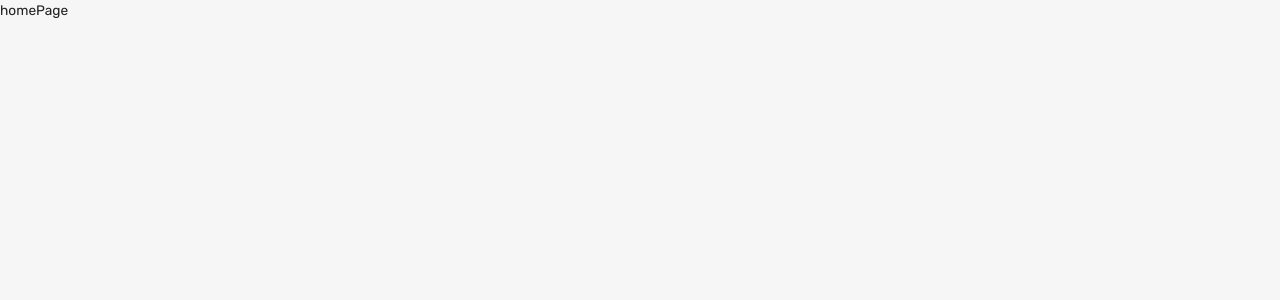
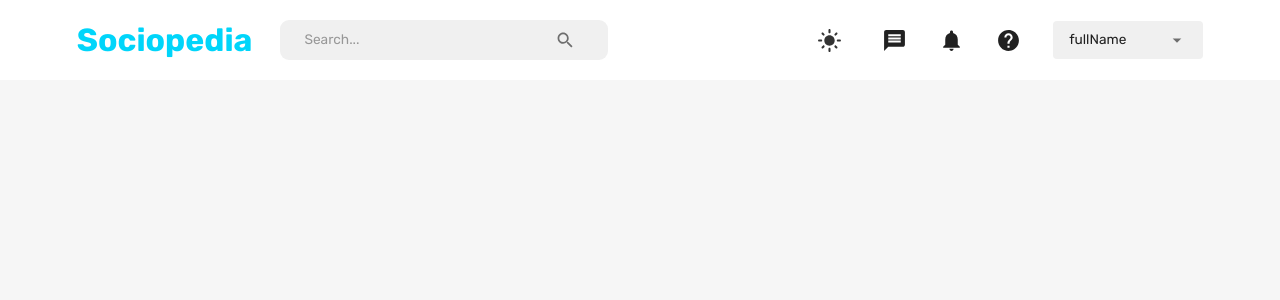
Before and after one commit to Afrin-Poushi/sample_MERN_social_app, a React (Create React App) app in the folder client/: page /home in a window 1280 px wide. Shown: the top 300 px of the page. Built offline with nearby package versions, Linux system fonts and the light colour scheme.

Commit message:
Navbar complete

```diff
--- /dev/null
+++ b/client/src/components/FlexBetween.jsx
@@ -0,0 +1,10 @@
+import { Box } from "@mui/material";
+import { styled } from "@mui/system";
+
+const FlexBetween = styled(Box)({
+  display: "flex",
+  justifyContent: "space-between",
+  alignItems: "center",
+});
+
+export default FlexBetween;
--- a/client/src/pages/homePage/index.jsx
+++ b/client/src/pages/homePage/index.jsx
@@ -1,7 +1,14 @@
-import React, { Component } from 'react'
+import React, { Component } from 'react';
+import {Box} from '@mui/material';
+import NavBar from '../navbar'
 
 const HomePage = () => {
-    return  <div>homePage</div>;
+    return (
+        <div><Box>
+        <NavBar/>
+        </Box>
+        </div>
+    );
 };
 
 export default HomePage
--- a/client/src/pages/navbar/index.jsx
+++ b/client/src/pages/navbar/index.jsx
@@ -1,7 +1,199 @@
-import React, { Component } from 'react'
+import { useState } from "react";
+import {
+  Box,
+  IconButton,
+  InputBase,
+  Typography,
+  Select,
+  MenuItem,
+  FormControl,
+  useTheme,
+  useMediaQuery,
+} from "@mui/material";
+import {
+  Search,
+  Message,
+  DarkMode,
+  LightMode,
+  Notifications,
+  Help,
+  Menu,
+  Close,
+} from "@mui/icons-material";
+import { useDispatch, useSelector } from "react-redux";
+import { setMode, setLogout } from "../../state/";
+import { useNavigate } from "react-router-dom";
+import FlexBetween from "../../components/FlexBetween";
 
 const Navbar = () => {
-    return  <div>navbar</div>;
+  const [isMobileMenuToggled, setIsMobileMenuToggled] = useState(false);
+  const dispatch = useDispatch(); /**add actions to redux states */
+  const navigate = useNavigate();
+  const user = useSelector((state) => state.user);
+  const isNonMobileScreens = useMediaQuery("(min-width: 1000px)");
+
+  const theme = useTheme();
+  const neutralLight = theme.palette.neutral.light;
+  const dark = theme.palette.neutral.dark;
+  const background = theme.palette.background.default;
+  const primaryLight = theme.palette.primary.light;
+  const alt = theme.palette.background.alt;
+
+//   const fullName = `${user.firstName} ${user.lastName}`;
+const fullName = "fullName"
+
+  return (
+    <FlexBetween padding="1rem 6%" backgroundColor={alt}>
+      <FlexBetween gap="1.75rem">
+        <Typography
+          fontWeight="bold"
+          fontSize="clamp(1rem, 2rem, 2.25rem)"
+          /**clamp -> min, preferred, max */
+          color="primary"
+          onClick={() => navigate("/home")}
+          sx={{
+            "&:hover": {
+              color: primaryLight,
+              cursor: "pointer",
+            },
+          }}
+        >
+          Sociopedia
+        </Typography>
+        {isNonMobileScreens && (
+          <FlexBetween
+            backgroundColor={neutralLight}
+            borderRadius="9px"
+            gap="3rem"
+            padding="0.1rem 1.5rem"
+          >
+            <InputBase placeholder="Search..." />
+            <IconButton>
+              <Search />
+            </IconButton>
+          </FlexBetween>
+        )}
+      </FlexBetween>
+
+      {/* DESKTOP NAV */}
+      {isNonMobileScreens ? (
+        <FlexBetween gap="2rem">
+          <IconButton onClick={() => dispatch(setMode())}>
+            {theme.palette.mode === "dark" ? (
+              <DarkMode sx={{ fontSize: "25px" }} />
+            ) : (
+              <LightMode sx={{ color: dark, fontSize: "25px" }} />
+            )}
+          </IconButton>
+          <Message sx={{ fontSize: "25px" }} />
+          <Notifications sx={{ fontSize: "25px" }} />
+          <Help sx={{ fontSize: "25px" }} />
+          <FormControl variant="standard" value={fullName}>
+            <Select
+              value={fullName}
+              sx={{
+                backgroundColor: neutralLight,
+                width: "150px",
+                borderRadius: "0.25rem",
+                p: "0.25rem 1rem",
+                "& .MuiSvgIcon-root": {
+                  pr: "0.25rem",
+                  width: "3rem",
+                },
+                "& .MuiSelect-select:focus": {
+                  backgroundColor: neutralLight,
+                },
+              }}
+              input={<InputBase />}
+            >
+              <MenuItem value={fullName}>
+                <Typography>{fullName}</Typography>
+              </MenuItem>
+              <MenuItem onClick={() => dispatch(setLogout())}>Log Out</MenuItem>
+            </Select>
+          </FormControl>
+        </FlexBetween>
+      ) : (
+        <IconButton
+          onClick={() => setIsMobileMenuToggled(!isMobileMenuToggled)}
+        >
+          <Menu />
+        </IconButton>
+      )}
+
+      {/* MOBILE NAV */}
+      {!isNonMobileScreens && isMobileMenuToggled && (
+        <Box
+          position="fixed"
+          right="0"
+          bottom="0"
+          height="100%"
+          zIndex="10"
+          maxWidth="500px"
+          minWidth="300px"
+          backgroundColor={background}
+        >
+          {/* CLOSE ICON */}
+          <Box display="flex" justifyContent="flex-end" p="1rem">
+            <IconButton
+              onClick={() => setIsMobileMenuToggled(!isMobileMenuToggled)}
+            >
+              <Close />
+            </IconButton>
+          </Box>
+
+          {/* MENU ITEMS */}
+          <FlexBetween
+            display="flex"
+            flexDirection="column"
+            justifyContent="center"
+            alignItems="center"
+            gap="3rem"
+          >
+            <IconButton
+              onClick={() => dispatch(setMode())}
+              sx={{ fontSize: "25px" }}
+            >
+              {theme.palette.mode === "dark" ? (
+                <DarkMode sx={{ fontSize: "25px" }} />
+              ) : (
+                <LightMode sx={{ color: dark, fontSize: "25px" }} />
+              )}
+            </IconButton>
+            <Message sx={{ fontSize: "25px" }} />
+            <Notifications sx={{ fontSize: "25px" }} />
+            <Help sx={{ fontSize: "25px" }} />
+            <FormControl variant="standard" value={fullName}>
+              <Select
+                value={fullName}
+                sx={{
+                  backgroundColor: neutralLight,
+                  width: "150px",
+                  borderRadius: "0.25rem",
+                  p: "0.25rem 1rem",
+                  "& .MuiSvgIcon-root": {
+                    pr: "0.25rem",
+                    width: "3rem",
+                  },
+                  "& .MuiSelect-select:focus": {
+                    backgroundColor: neutralLight,
+                  },
+                }}
+                input={<InputBase />}
+              >
+                <MenuItem value={fullName}>
+                  <Typography>{fullName}</Typography>
+                </MenuItem>
+                <MenuItem onClick={() => dispatch(setLogout())}>
+                  Log Out
+                </MenuItem>
+              </Select>
+            </FormControl>
+          </FlexBetween>
+        </Box>
+      )}
+    </FlexBetween>
+  );
 };
 
-export default Navbar
+export default Navbar;
```
